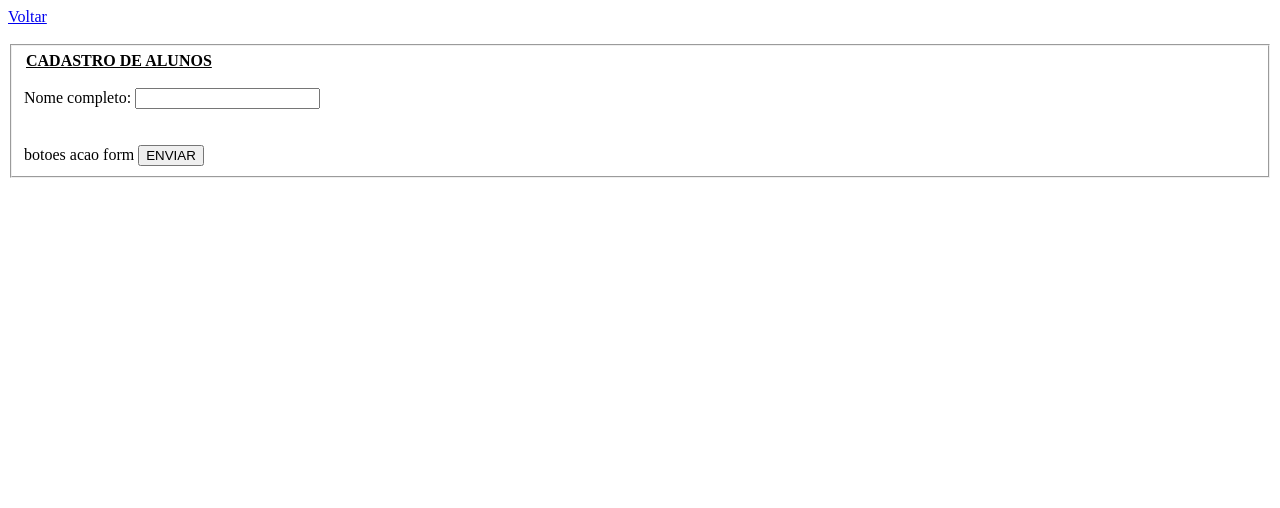
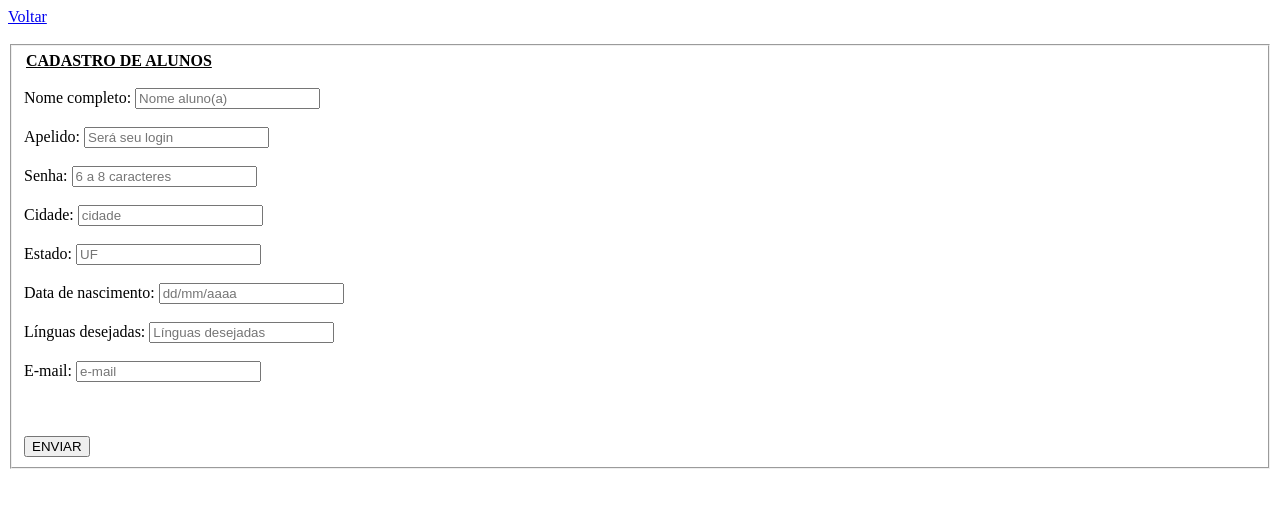
Before and after one commit to Guisbeghendev/UNIVESP_PI_1, a PHP site: page /form.php in a window 1280 px wide. Shown: the top 508 px of the page. Run offline with PHP 8.4, Linux system fonts and the light colour scheme.

Commit message:
Update form.php
adicionado mais campos

```diff
--- a/form.php
+++ b/form.php
@@ -17,7 +17,6 @@ if(isset($_POST['submit']))
     {
         // print_r('nome_aluno: ' . $_POST['nome_aluno']);
         // print_r('<br>');
-
         // print_r('Email: ' . $_POST['email']);
         // print_r('<br>');
         // print_r('Telefone: ' . $_POST['telefone']);
@@ -35,18 +34,17 @@ if(isset($_POST['submit']))
         include_once('config.php');
 
         $nome = $_POST['nome_aluno'];
+        $email = $_POST['username'];
+        $senha = $_POST['password'];
+        $telefone = $_POST['cidade_aluno'];
+        $sexo = $_POST['estado_aluno'];
+        $data_nasc = $_POST['dataNasc_aluno'];
+        $cidade = $_POST['disciplinas_aluno'];
+        $estado = $_POST['email_aluno'];
+        /*$endereco = $_POST['endereco'];*/
 
-        /*$email = $_POST['email'];
-        $senha = $_POST['senha'];
-        $telefone = $_POST['telefone'];
-        $sexo = $_POST['genero'];
-        $data_nasc = $_POST['data_nascimento'];
-        $cidade = $_POST['cidade'];
-        $estado = $_POST['estado'];
-        $endereco = $_POST['endereco'];*/
-
-        $result = mysqli_query($conn, "INSERT INTO cad_Alunos(nome_aluno)
-        VALUES ('$nome_aluno')");
+        $result = mysqli_query($conn, "INSERT INTO cad_Alunos(nome_aluno,username,password,cidade_aluno,estado_aluno,dataNasc_aluno,disciplinas_aluno,email_aluno)
+        VALUES ('$nome_aluno','$username','$password','$cidade_aluno','$estado_aluno,'$dataNasc_aluno,'$disciplinas_aluno','$email_aluno')");
 
         header('Location: login.php');
     }
@@ -72,15 +70,65 @@ if(isset($_POST['submit']))
                     <div class="w3-row">
                         <legend><b><u>CADASTRO DE ALUNOS</u></b></legend>
                         <br>
+                            <!--nome -->
                             <div class="inputBox">
                                 <label for="nome" class="labelInput">Nome completo:</label>
-                                <input type="text" name="nome" id="nome" class="inputUser" required>
+                                <input type="text" placeholder="Nome aluno(a)" name="nome" id="nome" class="inputUser" required>
                             </div>
+                            <br>
+                            <!-- -->
+                            <!--username -->
+                            <div class="inputBox">
+                                <label for="username" class="labelInput">Apelido:</label>
+                                <input type="text" placeholder="Será seu login" name="username" id="username" class="inputUser" required>
+                            </div>
+                            <br>
+                            <!-- -->
+                            <!--password -->
+                            <div class="inputBox">
+                                <label for="password" class="labelInput">Senha:</label>
+                                <input type="password" placeholder="6 a 8 caracteres" name="password" id="password" class="inputUser" required>
+                            </div>
+                            <br>
+                            <!-- -->
+                            <!--cidade_aluno -->
+                            <div class="inputBox">
+                                <label for="cidade_aluno" class="labelInput">Cidade:</label>
+                                <input type="text" placeholder="cidade" name="cidade_aluno" id="cidade_aluno" class="inputUser" required>
+                            </div>
+                            <br>
+                            <!-- -->
+                            <!--estado_aluno -->
+                            <div class="inputBox">
+                                <label for="estado_aluno" class="labelInput">Estado:</label>
+                                <input type="text" placeholder="UF" name="estado_aluno" id="estado_aluno" class="inputUser" required>
+                            </div>
+                            <br>
+                            <!-- -->
+                            <!--dataNasc_aluno -->
+                            <div class="inputBox">
+                                <label for="dataNasc_aluno" class="labelInput">Data de nascimento:</label>
+                                <input type="text" placeholder="dd/mm/aaaa" name="dataNasc_aluno" id="dataNasc_aluno" class="inputUser" required>
+                            </div>
+                            <br>
+                            <!-- -->
+                            <!--disciplinas_aluno -->
+                            <div class="inputBox">
+                                <label for="disciplinas_aluno" class="labelInput">Línguas desejadas:</label>
+                                <input type="text" placeholder="Línguas desejadas" name="disciplinas_aluno" id="disciplinas_aluno" class="inputUser" required>
+                            </div>
+                            <br>
+                            <!-- -->
+                            <!--email_aluno -->
+                            <div class="inputBox">E-mail:</label>
+                                <input type="email" placeholder="e-mail" name="email_aluno" id="email_aluno" class="inputUser" required>
+                            </div>
+                            <br>
+                            <!-- -->
                         <br><br>
                     </div>
                     <div class="w3-row">
                     <!-- linha botao açoes form -->
-                        botoes acao form
                         <input type="submit" value="ENVIAR" name="submit" id="submit">
                     </div>
                 </fieldset>
```
